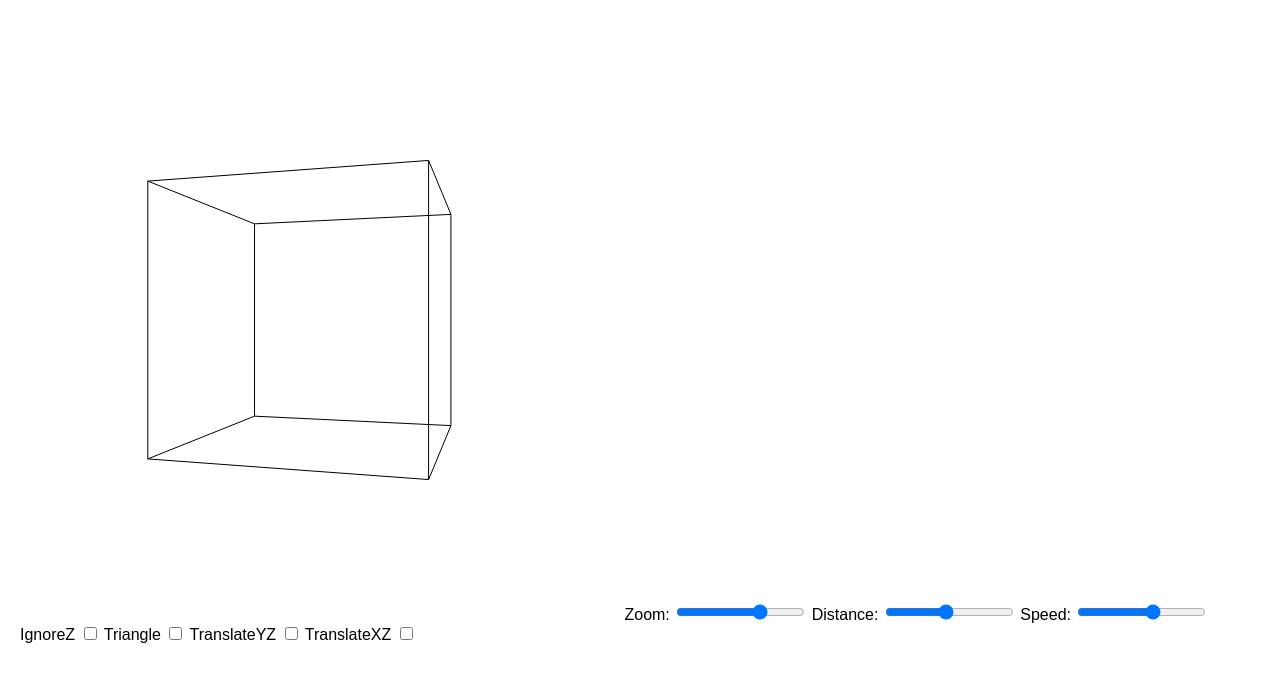
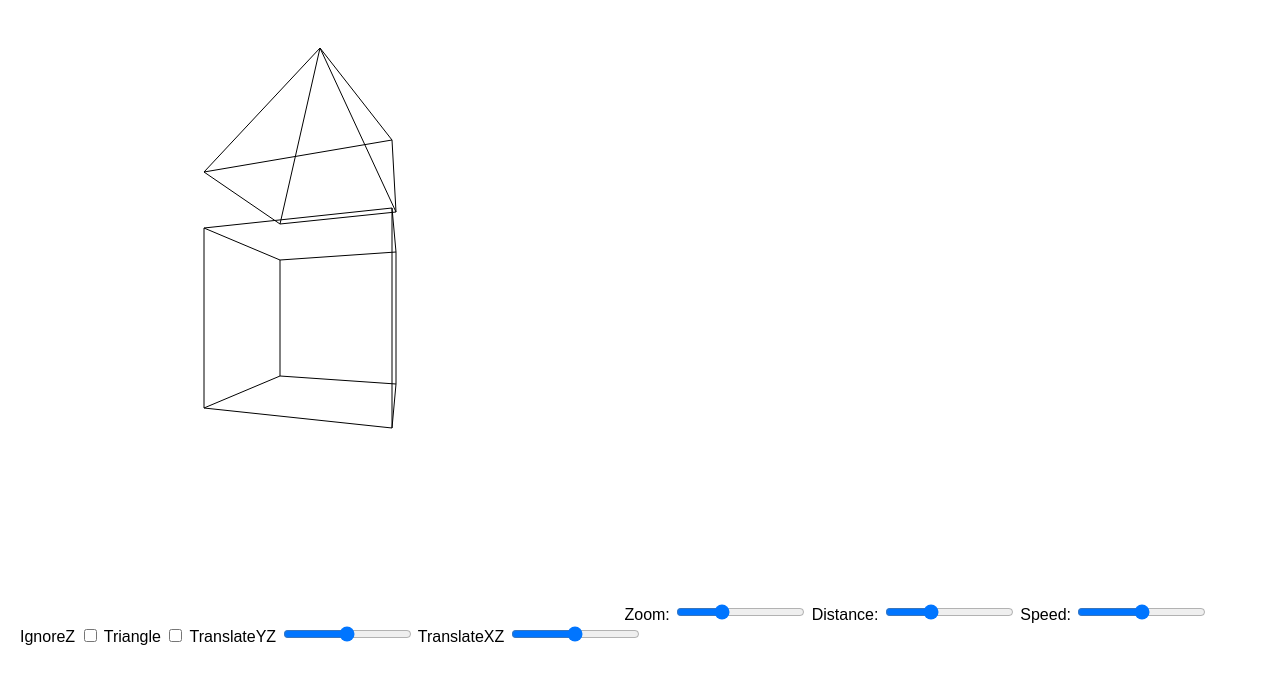
Before and after one commit to ZEUSOLIVER/3D-cube, a plain HTML site: page index.html in a window 1280 px wide. Drawn offline with Linux system fonts and the light colour scheme.

Commit message:
Refactor input elements and enhance rotation functions

```diff
--- a/index.html
+++ b/index.html
@@ -15,19 +15,19 @@
 <body>
   <canvas id="Canvas" width="600" height="600"></canvas>
   <p1>Zoom: </p1>
-  <input type="range" id="slider" min="1" max="900" value="600">
+  <input type="range" id="slider" min="1" max="900" value="300">
   <p1>Distance: </p1>
-  <input type="range" id="slider3" min="150" max="900" value="500">
+  <input type="range" id="slider3" min="150" max="900" value="400">
   <p1>Speed: </p1>
-  <input type="range" id="slider2" min="-5" max="5" value="1">
+  <input type="range" id="slider2" min="-5" max="5" value="0">
   <p1>IgnoreZ</p1>
   <input type="checkbox" id="IgnoreZToDraw">
   <p1>Triangle</p1>
   <input type="checkbox" id="TriangleBox">
   <p1>TranslateYZ</p1>
-  <input type="checkbox" id="TranslateXZ">
+  <input type="range" id="TranslateXZ" min="-180" max="180" value="0">
   <p1>TranslateXZ</p1>
-  <input type="checkbox" id="TranslateYZ">
+  <input type="range" id="TranslateYZ" min="-180" max="180" value="0">
   <script>
 	let slider = document.getElementById("slider")
 	let slider2 = document.getElementById("slider2")
@@ -47,9 +47,9 @@
 	let triangle = [
 	{x: -1, y: 1, z: -1},
 	{x: 1, y: 1, z: -1},
-	{x: 0, y: -1, z: 0},
 	{x: 1, y: 1, z: 1},
-	{x: -1, y: 1, z: 1}
+	{x: -1, y: 1, z: 1},
+	{x: 0, y: -1, z: 0}
 	]
 	let customMesh = [
 	{x: -1, y: 1, z: 1},
@@ -66,26 +66,45 @@
 	function multiMatrix(matrix1, matrix2, matrix3){
 
 	}
-	function translateXYZ(point, angle) {
+	function rotateYZ(point, angle) {
   		const cos = Math.cos(angle);
   		const sin = Math.sin(angle);
 		/*let p4 = multiMatrix(p1, p2, p3)*/
-		let YZ = {
-		x: point.x*cos-point.z*sin,
-		y: point.y,
-		z: point.x*sin+point.z*cos}
-		let XZ = {
-		x: point.x,
-		y: point.y*cos-point.z*sin,
-		z: point.y*sin+point.z*cos}
-		if (tXZ.checked == true){
-			return XZ
+		return {
+			x: point.x,
+			y: point.y*cos-point.z*sin,
+			z: point.y*sin+point.z*cos
 		}
-		if (tYZ.checked == true){
-			return YZ
+	}
+	function rotateXZ(point, angle){
+		const cos = Math.cos(angle);
+		const sin = Math.sin(angle);
+
+		return {
+			x: point.x*cos-point.z*sin,
+			y: point.y,
+			z: point.x*sin+point.z*cos
 		}
-  		return YZ
 	}
+	function rotateXY(point, angle){
+		const cos = Math.cos(angle);
+		const sin = Math.sin(angle);
+
+		return {
+			x: point.x*cos-point.y*sin,
+			y: point.x*sin+point.y*cos,
+			z: point.z
+		}
+	}
+
+	function translateXYZ(point, pos_x, pos_y, pos_z){
+		return {
+			x: point.x+pos_x,
+			y: point.y+pos_y,
+			z: point.z+pos_z
+		}
+}
+
 	function project(point, angle){
   		const scale = slider.value;
   		const distance = slider3.value/100;
@@ -93,21 +112,20 @@
 		if (ignoreZ.checked == false && z >= 7.5){
 			return 0
 		}
+		if (z <= 0){
+			return 0
+		}
   		return {
-  			x: canvas.width / 2 + (point.x * scale) / z,
-    			y: canvas.height / 2 + (point.y * scale) / z
+  			x: Math.floor((canvas.width / 2 + (point.x * scale)/z)/4)*4,
+    			y: Math.floor((canvas.height / 2 + (point.y * scale)/z)/4)*4
   		};
 	}
-	function drawCube(angle) {
-  		ctx.clearRect(0, 0, canvas.width, canvas.height);
-  		const rotated = cube.map(p => translateXYZ(p, angle));
-  		const projected = rotated.map(project);
-
-  		const edges = [
-  		  [0,1],[1,2],[2,3],[3,0],
-  		  [4,5],[5,6],[6,7],[7,4],
-  		  [0,4],[1,5],[2,6],[3,7]
-  		];
+	function drawCube(mesh, pos_x, pos_y, pos_z, angle_x, angle_y, angle_z, edges) {
+		const translated = mesh.map(p => translateXYZ(p, pos_x, pos_y, pos_z))
+  		const rotatedXZ = translated.map(p => rotateXZ(p, angle_x));
+		const rotatedYZ = rotatedXZ.map(p => rotateYZ(p, angle_y))
+		const rotatedXY = rotatedYZ.map(p => rotateXY(p, angle_z))
+  		const projected = rotatedXY.map(project);
 
   		ctx.beginPath();
 		ctx.strokeStyle = "black";
@@ -117,33 +135,23 @@
   		});
   		ctx.stroke();
 	}
-	function drawTriangle(angle){
-		/*ctx.clearRect(0, 0, canvas.width, canvas.height);*/
-		const rotated = triangle.map(p => translateXYZ(p, angle))
-		const projected = rotated.map(project)
-
-		const edges = [
-  		  [0,1], [1,3], [3, 4], [0, 4],
-		  [4, 2], [3, 2], [1, 2], [0, 2]
-  		];
-
-		ctx.beginPath();
-		ctx.strokeStyle = "blue";
-  		edges.forEach(([a, b]) => {
-   			ctx.moveTo(projected[a].x, projected[a].y);
-   			ctx.lineTo(projected[b].x, projected[b].y);
-  		});
-  		ctx.stroke();
-	}
 
 	let angle = 0;
 	function animate() {
-		drawCube(angle);
-		if (trianglecheck.checked == true){
-			drawTriangle(angle);
-		}
+		ctx.clearRect(0, 0, canvas.width, canvas.height);
+		edges = [
+  		  	[0,1],[1,2],[2,3],[3,0],
+			[4,5],[5,6],[6,7],[7,4],
+			[4,0],[5,1],[6,2],[7,3]
+  		];
+		drawCube(cube, 0, 0, 0, angle+tXZ.value*3.14/180, tYZ.value*3.14/180, 0, edges);
+		edges = [
+  		  	[0,1],[1,2],[2,3],[3,0],
+			[0,4],[4,1],[2,4],[3,4]
+  		];
+		drawCube(triangle, 0, -2.4+Math.sin(angle*4)/4, 0, angle+tXZ.value*3.14/180, tYZ.value*3.14/180, 0, edges);
 		/**/
-		angle += 0.02;
+		angle += (0.02+slider2.value/100);
   		/*angle = (1-0.08)*angle+0.08*(slider2.value);*/
   		requestAnimationFrame(animate);
 	}
```
